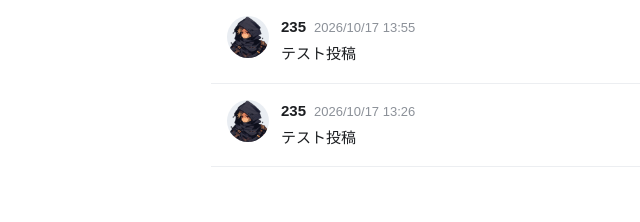
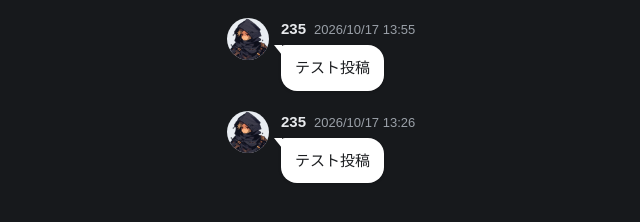
Before and after one commit to 24-blog/feed, a plain HTML site: page index.html in a window 1280 px wide. Shown: the whole page, without its empty margins (129-769 px from the left). Drawn offline with Linux system fonts and the light colour scheme.

Commit message:
Add files via upload

```diff
--- a/index.html
+++ b/index.html
@@ -6,55 +6,34 @@
 <title>フィード</title>
 <style>
   :root {
-    --bg: #ffffff;
-    --text: #1c1e21;
-    --sub: #8b9098;
-    --line: #eceef1;
+    --name: #1c1e21;     /* 名前の色(吹き出しの外=背景の上) */
+    --sub: #8b9098;      /* 日付の色(吹き出しの外=背景の上) */
+    --bubble: #ffffff;   /* 吹き出しの背景 */
+    --bubble-text: #1c1e21;
     --icon-bg: #e9edf2;
     --icon-fg: #5b6573;
   }
+  /* 単体で開いた時(iframeに埋め込まれていない時)だけ、白い吹き出しが見えるようダーク背景にする */
+  html.standalone {
+    --name: #e8eaed;
+    --sub: #9aa0a8;
+    --page: #17191c;
+  }
   * { box-sizing: border-box; }
-  html, body { margin: 0; background: var(--bg); }
+  html, body { margin: 0; background: transparent; }
+  html.standalone, html.standalone body { background: var(--page); }
   body {
-    color: var(--text);
+    color: var(--bubble-text);
     font-family: "Hiragino Sans", "Hiragino Kaku Gothic ProN", "Yu Gothic", Meiryo, sans-serif;
     font-size: 15px;
     line-height: 1.7;
     -webkit-text-size-adjust: 100%;
   }
-  #bar {
-    position: sticky;
-    top: 0;
-    z-index: 10;
-    background: var(--bar, #6b8cae);
-    color: var(--bar-text, #fff);
-  }
-  #bar[hidden] { display: none; }
-  #bar .inner {
-    max-width: 600px;
-    margin: 0 auto;
-    padding: 10px 16px;
-    font-size: 14px;
-    font-weight: 700;
-    letter-spacing: .06em;
-    line-height: 1.4;
-  }
-  /* 縁の下で、色が本文へにじんで溶けるぼかし */
-  #bar::after {
-    content: "";
-    position: absolute;
-    left: 0; right: 0;
-    top: 100%;
-    height: 18px;
-    background: linear-gradient(to bottom, var(--bar-fade, rgba(107,140,174,.22)), rgba(255,255,255,0));
-    pointer-events: none;
-  }
-  #feed { max-width: 600px; margin: 0 auto; }
+  #feed { max-width: 600px; margin: 0 auto; padding: 8px 0; }
   .post {
     display: flex;
     gap: 12px;
-    padding: 16px;
-    border-bottom: 1px solid var(--line);
+    padding: 10px 16px;
   }
   .avatar {
     flex: none;
@@ -72,11 +51,33 @@
   }
   .avatar img { width: 100%; height: 100%; object-fit: cover; display: block; }
   .body { min-width: 0; flex: 1; }
-  .head { display: flex; align-items: baseline; gap: 8px; flex-wrap: wrap; line-height: 1.4; }
-  .name { font-weight: 700; }
+  .head { display: flex; align-items: baseline; gap: 8px; flex-wrap: wrap; line-height: 1.4; margin-bottom: 6px; }
+  .name { font-weight: 700; color: var(--name); }
   .date { color: var(--sub); font-size: 13px; }
+
+  /* 白い吹き出し */
+  .bubble {
+    position: relative;
+    display: inline-block;
+    max-width: 100%;
+    padding: 10px 14px;
+    background: var(--bubble);
+    color: var(--bubble-text);
+    border-radius: 4px 16px 16px 16px;
+    box-shadow: 0 1px 3px rgba(0,0,0,.18);
+  }
+  /* 左上のしっぽ(アイコン側) */
+  .bubble::before {
+    content: "";
+    position: absolute;
+    top: 0;
+    left: -7px;
+    border-style: solid;
+    border-width: 0 8px 10px 0;
+    border-color: transparent var(--bubble) transparent transparent;
+  }
   .text {
-    margin: 4px 0 0;
+    margin: 0;
     white-space: pre-wrap;
     overflow-wrap: anywhere;
   }
@@ -84,19 +85,22 @@
   .image {
     display: block;
     max-width: 100%;
-    margin-top: 10px;
+    margin-top: 8px;
     border-radius: 12px;
-    border: 1px solid var(--line);
   }
   .msg { padding: 32px 16px; color: var(--sub); text-align: center; }
 </style>
 </head>
 <body>
-<header id="bar" hidden><div class="inner"></div></header>
 <main id="feed" aria-live="polite"></main>
 
 <script>
 (function () {
+  // 単体で開かれている場合のみダーク背景(埋め込み時は透過のまま)
+  try {
+    if (window.top === window.self) document.documentElement.classList.add('standalone');
+  } catch (e) {}
+
   var feed = document.getElementById('feed');
 
   function esc(s) {
@@ -129,24 +133,8 @@
     return '<div class="avatar">' + esc((profile.name || '?').charAt(0)) + '</div>';
   }
 
-  function applyBar(profile) {
-    var bar = document.getElementById('bar');
-    if (!profile.title) { bar.hidden = true; return; }
-    var color = /^#([0-9a-f]{3}|[0-9a-f]{6})$/i.test(profile.color || '') ? profile.color : '#6b8cae';
-    var hex = color.slice(1);
-    if (hex.length === 3) hex = hex.replace(/./g, '$&$&');
-    var r = parseInt(hex.slice(0, 2), 16), g = parseInt(hex.slice(2, 4), 16), b = parseInt(hex.slice(4, 6), 16);
-    var lum = (0.299 * r + 0.587 * g + 0.114 * b) / 255;
-    bar.style.setProperty('--bar', color);
-    bar.style.setProperty('--bar-text', lum > 0.7 ? '#1c1e21' : '#ffffff');
-    bar.style.setProperty('--bar-fade', 'rgba(' + r + ',' + g + ',' + b + ',.22)');
-    bar.querySelector('.inner').textContent = profile.title;
-    bar.hidden = false;
-  }
-
   function render(data) {
     var profile = data.profile || {};
-    applyBar(profile);
     var posts = (data.posts || []).slice().sort(function (a, b) {
       return parseDate(b.date) - parseDate(a.date);
     });
@@ -160,16 +148,16 @@
         '<div class="body">' +
           '<div class="head"><span class="name">' + esc(profile.name || '') + '</span>' +
           '<time class="date">' + fmtDate(p.date) + '</time></div>' +
-          '<p class="text">' + linkify(p.text || '') + '</p>' +
-          (p.image ? '<img class="image" src="' + esc(p.image) + '" alt="" loading="lazy">' : '') +
+          '<div class="bubble">' +
+            '<p class="text">' + linkify(p.text || '') + '</p>' +
+            (p.image ? '<img class="image" src="' + esc(p.image) + '" alt="" loading="lazy">' : '') +
+          '</div>' +
         '</div>' +
       '</article>';
     }).join('');
   }
 
   // posts.txt の書式:
-  //   title: フィードのタイトル(上部の色つきバーに表示)
-  //   color: #6b8cae(バーの色。省略可)
   //   name: 名前
   //   icon: icon.svg
   //   ===
@@ -178,6 +166,7 @@
   //   image: img/xxx.jpg   ← 任意
   //   ---
   //   次の投稿...
+  //   (title: / color: の行が残っていても無視されます)
   function parse(src) {
     src = src.replace(/^\uFEFF/, '').replace(/\r\n?/g, '\n');
     var idx = src.search(/^===\s*$/m);
@@ -186,7 +175,7 @@
 
     var profile = {};
     head.split('\n').forEach(function (line) {
-      var m = line.match(/^(name|icon|title|color)\s*[:：]\s*(.*)$/);
+      var m = line.match(/^(name|icon)\s*[:：]\s*(.*)$/);
       if (m) profile[m[1]] = m[2].trim();
     });
 
```
